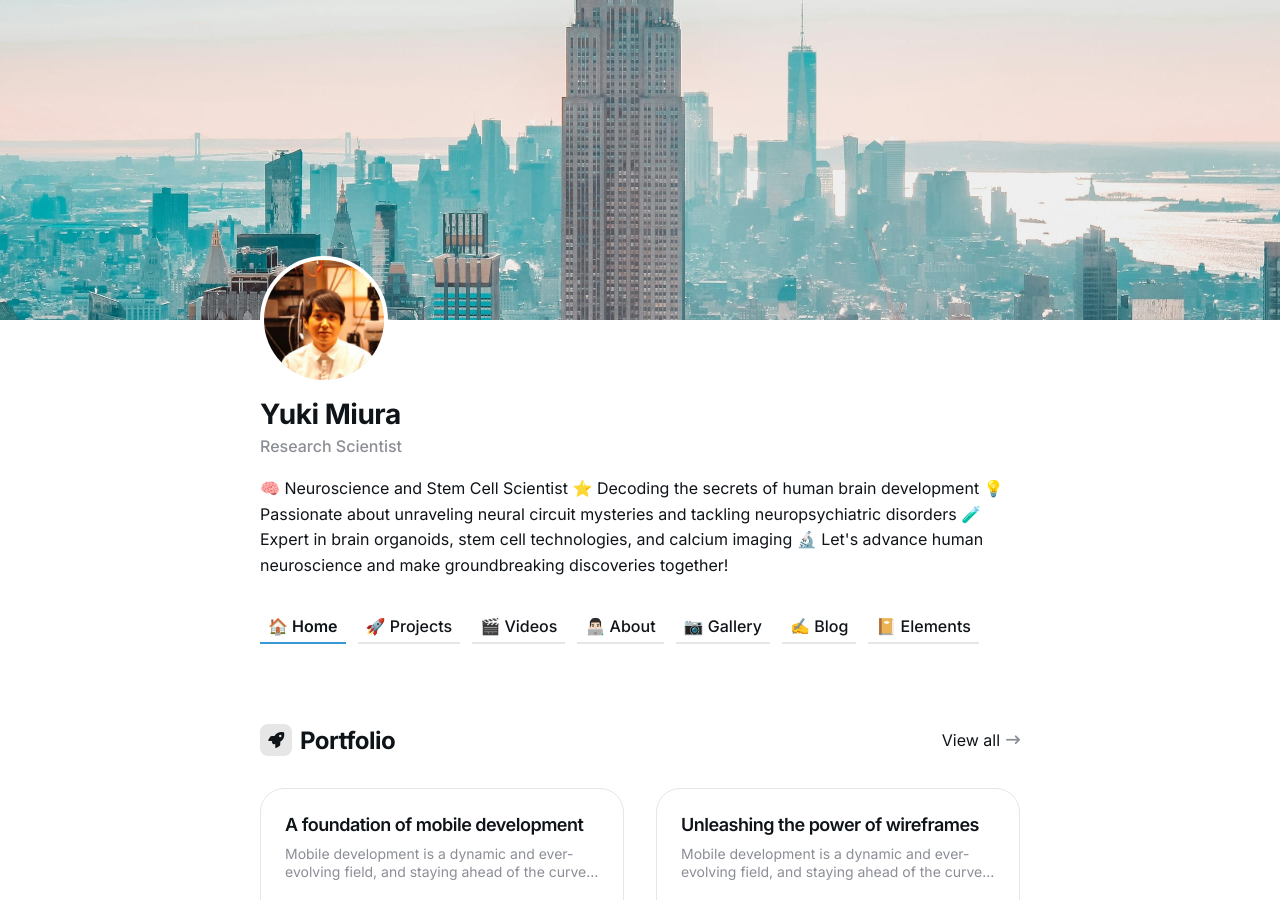
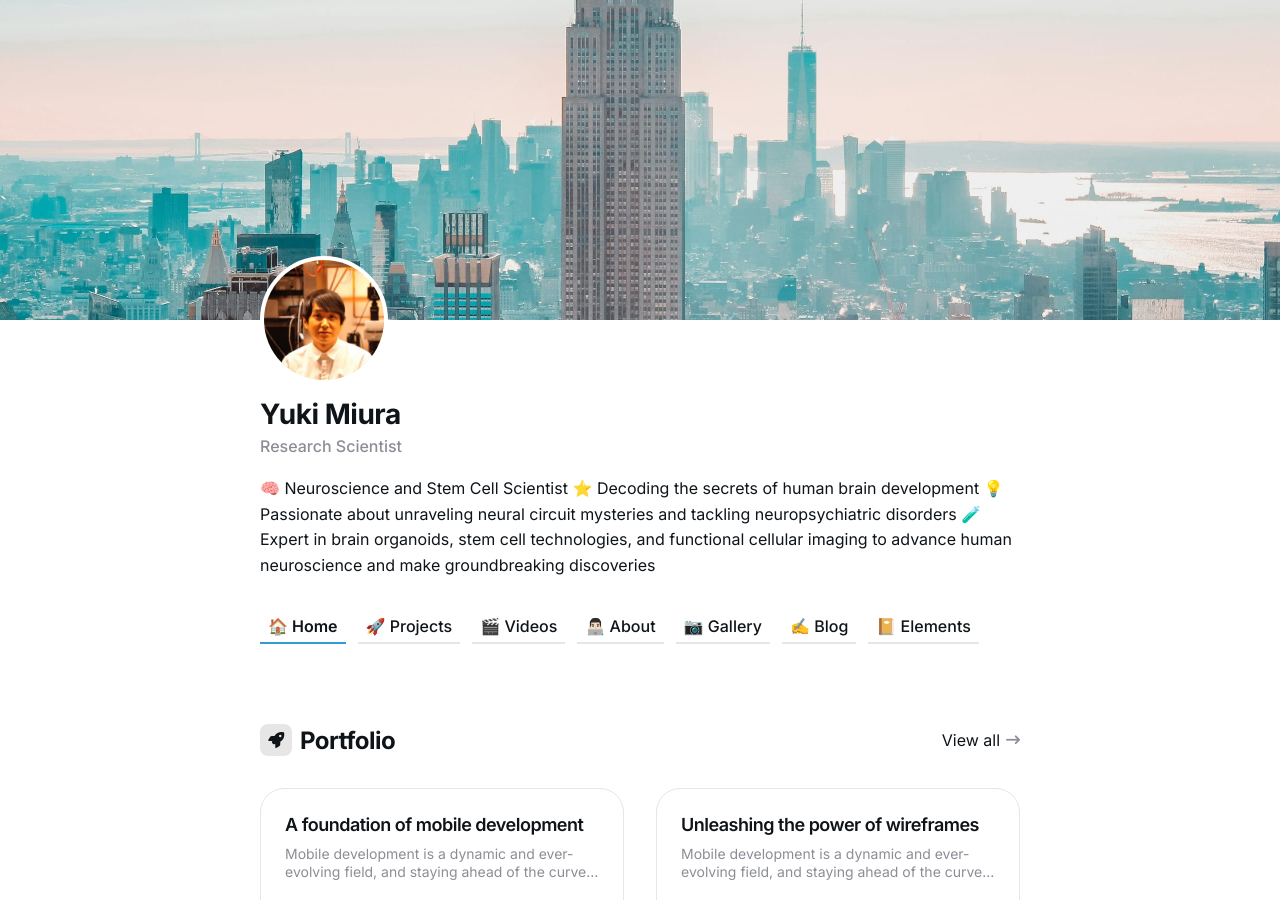
Before and after one commit to ykmiura/ykmiura.github.io, a Jekyll site: the page built from index.html, in a window 1280 px wide and 900 px high. Built offline with Jekyll 4.4.1, drawn with Linux system fonts in a browser that asks for light colours.

Commit message:
Update settings.yml

```diff
--- a/_data/settings.yml
+++ b/_data/settings.yml
@@ -43,7 +43,7 @@ menu_settings:
 author:
   author_name: Yuki Miura
   author_role: Research Scientist
-  author_bio: 🧠 Neuroscience and Stem Cell Scientist ⭐️ Decoding the secrets of human brain development 💡 Passionate about unraveling neural circuit mysteries and tackling neuropsychiatric disorders 🧪 Expert in brain organoids, stem cell technologies, and calcium imaging 🔬 Let's advance human neuroscience and make groundbreaking discoveries together!
+  author_bio: 🧠 Neuroscience and Stem Cell Scientist ⭐️ Decoding the secrets of human brain development 💡 Passionate about unraveling neural circuit mysteries and tackling neuropsychiatric disorders 🧪 Expert in brain organoids, stem cell technologies, and functional cellular imaging to advance human neuroscience and make groundbreaking discoveries
   author_avatar: '/images/01-1.jpg'
 
 #-------------------------------
```
